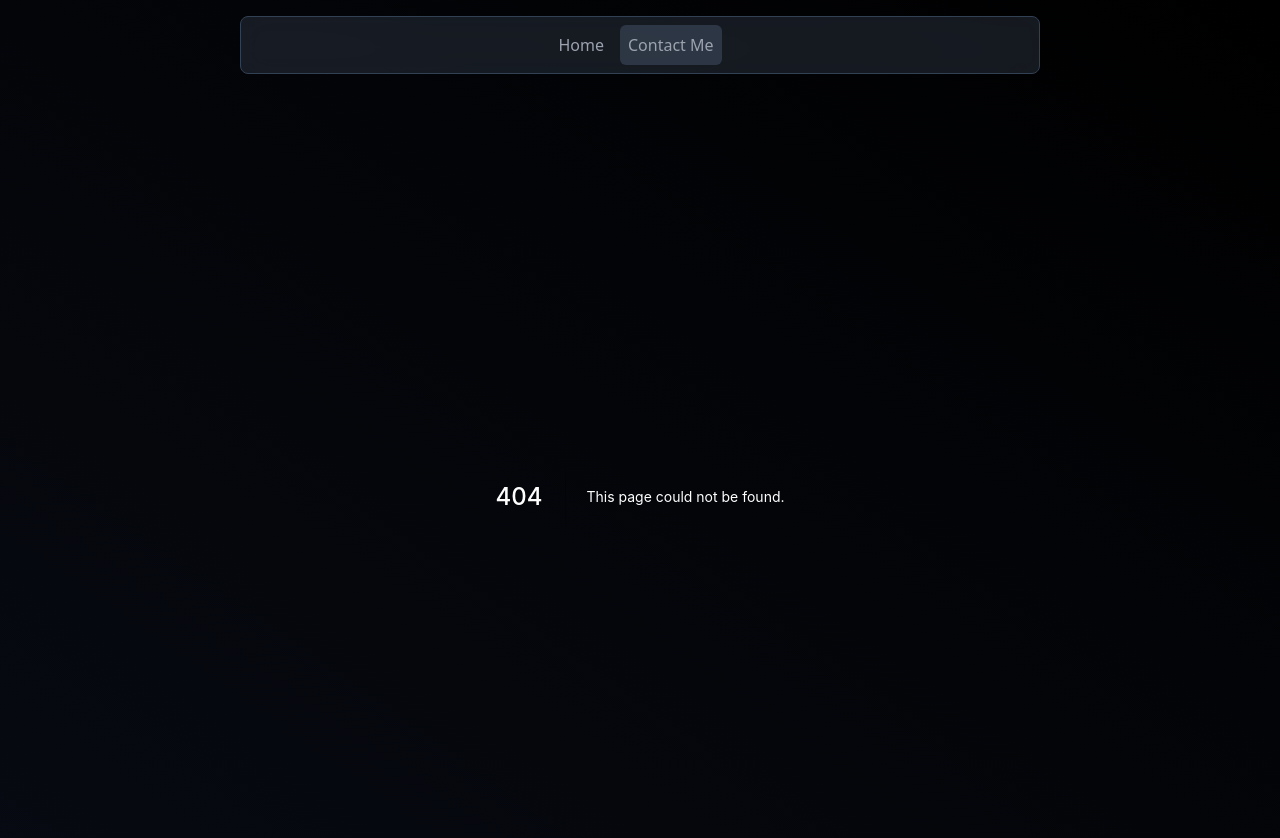
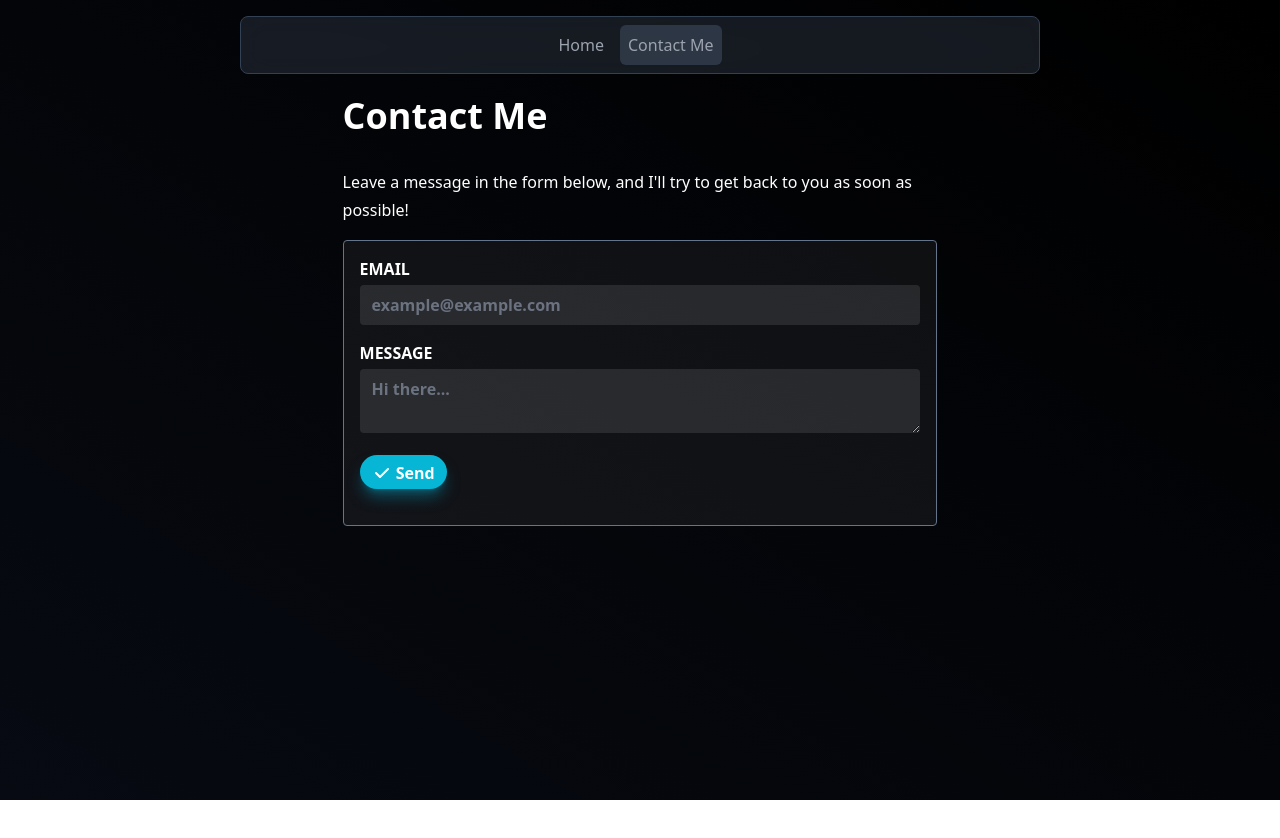
Before and after one commit to Maplerxyz/compositr.dev, a Next.js app: page /contact in a window 1280 px wide. Before the commit this address had no page. Shown: the top 838 px of the page. After the commit the page ends 800 px from the top, so only its background shows below. Built offline with nearby package versions, Linux system fonts and the light colour scheme.

Commit message:
feat(pages): contact page
Signed-off-by: Jim (Compositr) <jimke2000@gmail.com>

```diff
--- /dev/null
+++ b/src/pages/api/v1/message.ts
@@ -0,0 +1,92 @@
+import type StandardResponse from "@/common/typings/api/StandardResponse";
+import type { NextApiRequest, NextApiResponse } from "next";
+
+const regex = /^\w+([\.-]?\w+)*@\w+([\.-]?\w+)*(\.\w{2,3})+$/;
+
+export default async function handler(
+  req: NextApiRequest,
+  res: NextApiResponse<StandardResponse>
+) {
+  const { body }: { body: void | Body } = req;
+  const { DISCORD_WEBHOOK } = process.env;
+
+  if (req.method !== "POST")
+    return res.status(405).json({
+      error: true,
+      data: {},
+      message: "Method not allowed",
+    });
+  if (!body)
+    return res.status(400).json({
+      error: true,
+      data: {},
+      message: "Malformed body",
+    });
+  if (!body.email)
+    return res.status(400).json({
+      error: true,
+      data: {},
+      message: "Missing email",
+    });
+  if (!body.message)
+    return res.status(400).json({
+      error: true,
+      data: {},
+      message: "Missing message",
+    });
+  if (!regex.test(body.email))
+    return res.status(400).json({
+      error: true,
+      data: {},
+      message: "Invalid email",
+    });
+  try {
+    const r = await fetch(DISCORD_WEBHOOK!, {
+      method: "POST",
+      headers: {
+        "Content-Type": "application/json",
+      },
+      body: JSON.stringify({
+        embeds: [
+          {
+            title: "Message from " + body.email,
+            description: body.message,
+            timestamp: new Date().toISOString(),
+            color: 3092790,
+            fields: [
+              {
+                name: "Headers",
+                value: `User-Agent: ${req.headers["user-agent"]}\nSec-Ch-Ua-Plaform: ${req.headers["sec-ch-ua-platform"]}`,
+                inline: false,
+              },
+            ],
+          },
+        ],
+        username: body.email,
+      }),
+    }).then((r) => {
+      if (!r.ok) {
+        console.log(
+          Object.keys(req.headers)
+            .map((k) => `${k}: ${req.headers[k]}`)
+            .join("\n")
+        );
+        throw new Error(`Something went wrong.`);
+      }
+      return r;
+    });
+
+    return res.status(204).end();
+  } catch (e) {
+    return res.status(500).json({
+      error: true,
+      data: {},
+      message: `Internal server error ${e}`,
+    });
+  }
+}
+
+interface Body {
+  email: string;
+  message: string;
+}
--- /dev/null
+++ b/src/pages/contact.tsx
@@ -0,0 +1,95 @@
+import { CheckIcon } from "@heroicons/react/solid";
+import { FormEvent, useState } from "react";
+
+const regex = /^\w+([\.-]?\w+)*@\w+([\.-]?\w+)*(\.\w{2,3})+$/;
+
+export default function Contact() {
+  const onSubmit = async (e: FormEvent<HTMLFormElement>) => {
+    e.preventDefault();
+    if (!email) return setNotification("Missing email");
+    if (!regex.test(email)) return setNotification("Invalid email");
+    if (!message) return setNotification("Missing message");
+    if (message.length > 3000)
+      return setNotification("Message too long (5000 character limit)");
+    setNotification("");
+    setIsLoading(true);
+    const res = await fetch("/api/v1/message", {
+      method: "POST",
+      body: JSON.stringify({
+        email,
+        message,
+      }),
+      headers: {
+        "Content-Type": "application/json",
+      },
+    });
+    if (res.ok) return setTimeout(() => setIsLoading(false), 3000);
+    setNotification("Error sending message. Make sure all fields are correct");
+    setIsLoading(false);
+  };
+
+  const [email, setEmail] = useState("");
+  const [message, setMessage] = useState("");
+  const [notification, setNotification] = useState<null | string>(null);
+  const [isLoading, setIsLoading] = useState(false);
+
+  return (
+    <>
+      <div className="prose prose-white mb-4">
+        <h1>Contact Me</h1>
+        <p>
+          Leave a message in the form below, and I&apos;ll try to get back to
+          you as soon as possible!
+        </p>
+      </div>
+      <form
+        onSubmit={onSubmit}
+        className="not-prose uppercase font-semibold bg-white/5 p-4 rounded border border-slate-500 text-white"
+      >
+        <div className="mb-4">
+          <label htmlFor="email" className="block">
+            Email
+          </label>
+          <input
+            onChange={(e) => setEmail(e.target.value)}
+            value={email}
+            className="bg-white/10 border-0 mt-1 rounded w-full invalid:border invalid:border-red-500 focus:invalid:ring-red-500"
+            type="email"
+            name="email"
+            id="email"
+            placeholder="example@example.com"
+            min={1}
+          />
+        </div>
+        <div className="mb-4">
+          <label htmlFor="message" className="block">
+            Message
+          </label>
+          <textarea
+            onChange={(e) => setMessage(e.target.value)}
+            value={message}
+            className="bg-white/10 border-0 mt-1 rounded w-full"
+            name="message"
+            id="message"
+            placeholder="Hi there..."
+            maxLength={3000}
+          />
+        </div>
+        <div className="mb-5">
+          <button
+            disabled={isLoading}
+            role={"form"}
+            type="submit"
+            className="rounded-full bg-cyan-500 hover:bg-cyan-500/80 shadow-cyan-600/50 disabled:bg-cyan-600/80 shadow-lg transition-colors px-3 py-1 mr-4 inline-block align-middle"
+          >
+            <CheckIcon className="w-5 h-5 align-middle inline-block" />{" "}
+            <span className="inline-block align-middle">Send</span>
+          </button>
+          <span className="normal-case inline-block align-middle animate-pulse">
+            {notification}
+          </span>
+        </div>
+      </form>
+    </>
+  );
+}
```
